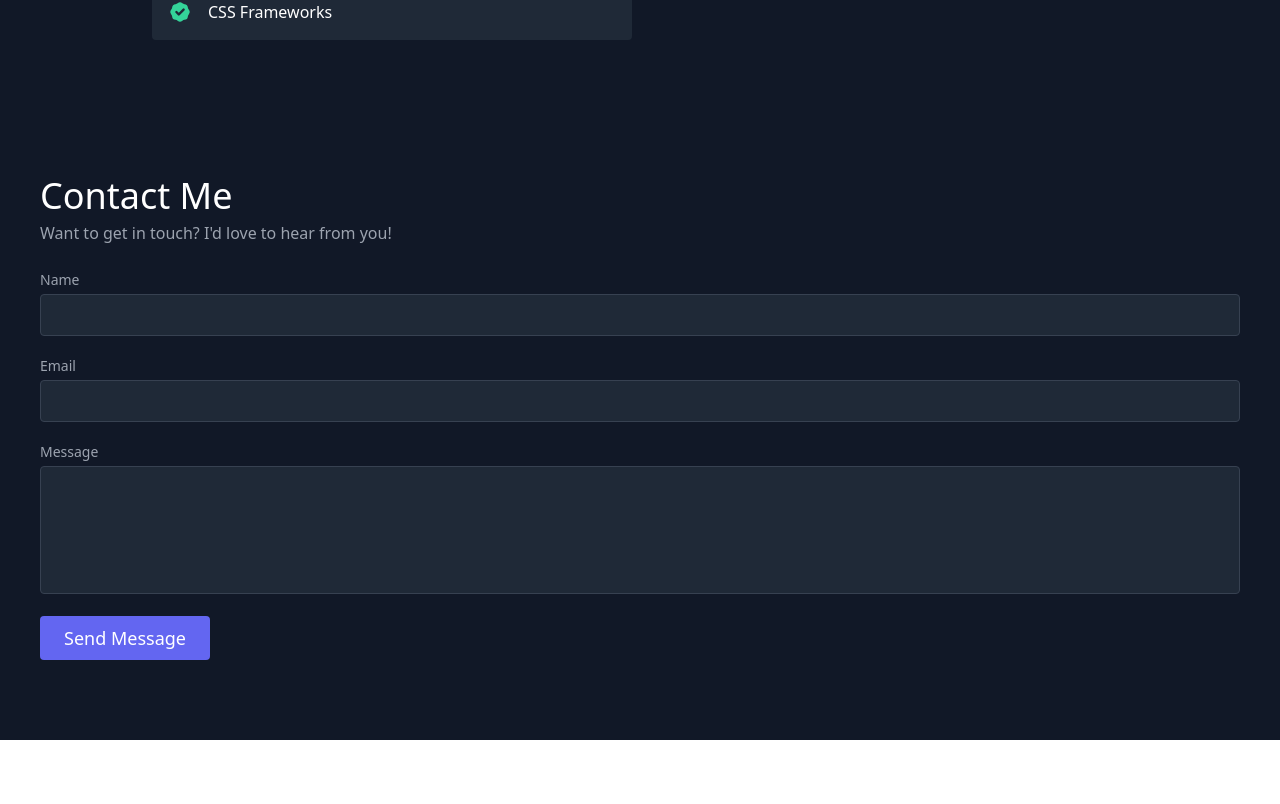
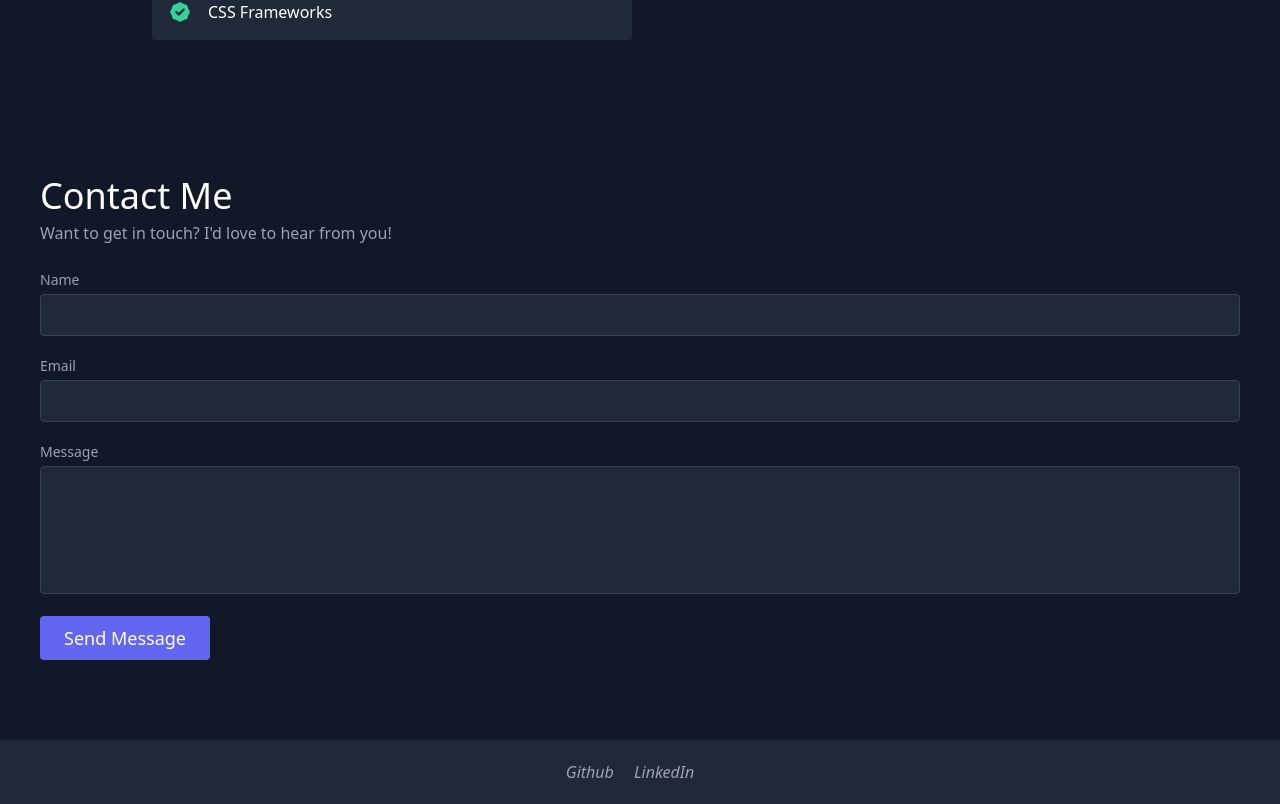
Before and after one commit to evperkinsjr/react-portfolio, a React (Create React App) app: page / in a window 1280 px wide. Shown: the part 1964-2768 px from the top of the page. Before the commit the page ends 2704 px from the top, so only its background shows below. Built offline with nearby package versions, Linux system fonts and the light colour scheme.

Commit message:
added Footer component with github and linkedin links

```diff
--- a/src/App.js
+++ b/src/App.js
@@ -1,6 +1,7 @@
 import React from "react";
 import About from "./components/About";
 import Contact from "./components/Contact";
+import Footer from "./components/Footer";
 import Navbar from "./components/Navbar";
 import Projects from "./components/Projects";
 import Skills from "./components/Skills";
@@ -13,6 +14,7 @@ export default function App() {
       <Projects />
       <Skills />
       <Contact />
+      <Footer />
     </main>
   );
 }
--- /dev/null
+++ b/src/components/Footer.js
@@ -0,0 +1,18 @@
+import React from "react";
+
+export default function Footer() {
+  return (
+    <footer className="bg-gray-800 bottom-0 z-10">
+      <div className="container mx-auto flex flex-wrap p-5 flex-col md:flex-row items-center">
+        <address className="mx-auto flex flex-wrap items-center text-base justify-center">
+          <a href="https://github.com/evperkinsjr" className="mr-5 hover:text-white">
+            Github
+          </a>
+          <a href="https://www.linkedin.com/in/enricoperkinsjr/" className="mr-5 hover:text-white">
+            LinkedIn
+          </a>
+        </address>
+      </div>
+    </footer>
+  );
+}
```
